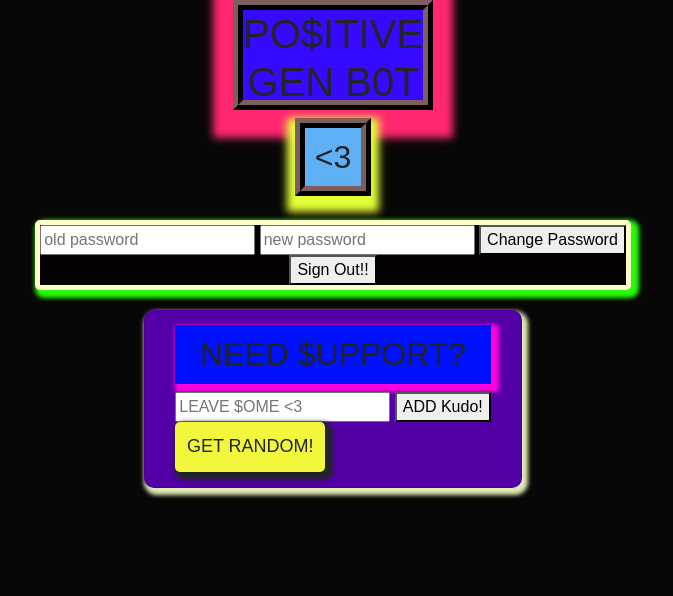
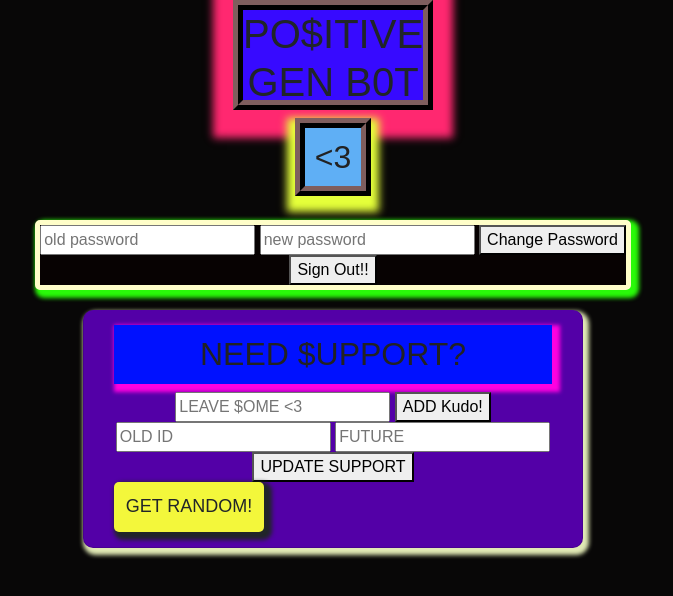
Before and after one commit to jmsgnnr/kudos-client, a website built with webpack: page index.html in a window 1280 px wide. Both pictures are taken after typing "name@example.com", "Sample123" into the empty fields and a click on the button "Sign In". Shown: the whole page, without its empty margins (307-980 px from the left). Built offline with nearby package versions, Linux system fonts and the light colour scheme; files whose address does not match are found by name.

Commit message:
HTML changes to format buttons

```diff
--- a/assets/scripts/app.js
+++ b/assets/scripts/app.js
@@ -9,6 +9,9 @@ const randomGen = require('./randomGen')
 // require('./example')
 
 $(() => {
+  $('.page-2').hide()
+  $('.page-3').hide()
+  $('.page-1').show()
   $('.authenticated').hide()
   $('.posiBot').hide()
   $('#sign-up').on('submit', preRandomGen.onSignUp)
--- a/index.html
+++ b/index.html
@@ -80,14 +80,32 @@
                     <div class="posiBot">
                         <div class="card">
                           <h2>NEED $UPPORT?</h2>
+
                        <form id='newKudoForm'>
                         <input type='text' placeholder='LEAVE $OME <3' name='kudo[kudos]'>
                         <button type='submit' id='submitKudo'>ADD Kudo!</button>
+
                       </form>
-                      <button id="btn" class="btn">GET RANDOM!</button>
+                      <form id="change-kudos">
+                        <input
+                          placeholder="OLD ID"
+                          type="text"
+                          name="id"
+                          autocomplete="off"
+                        />
+                        <input
+                          placeholder="FUTURE"
+                          type="text"
+                          name="kudo[new]"
+                          autocomplete="off"
+                        />
+                        <button type="submit" >UPDATE SUPPORT</button>
+                        </form>
+                       <button id="btn" class="btn">GET RANDOM!</button>
                         </div>
                         <div id="kudo"></div>
                         </form>
+
                     </div>
                 </body>
                     </section>
```
